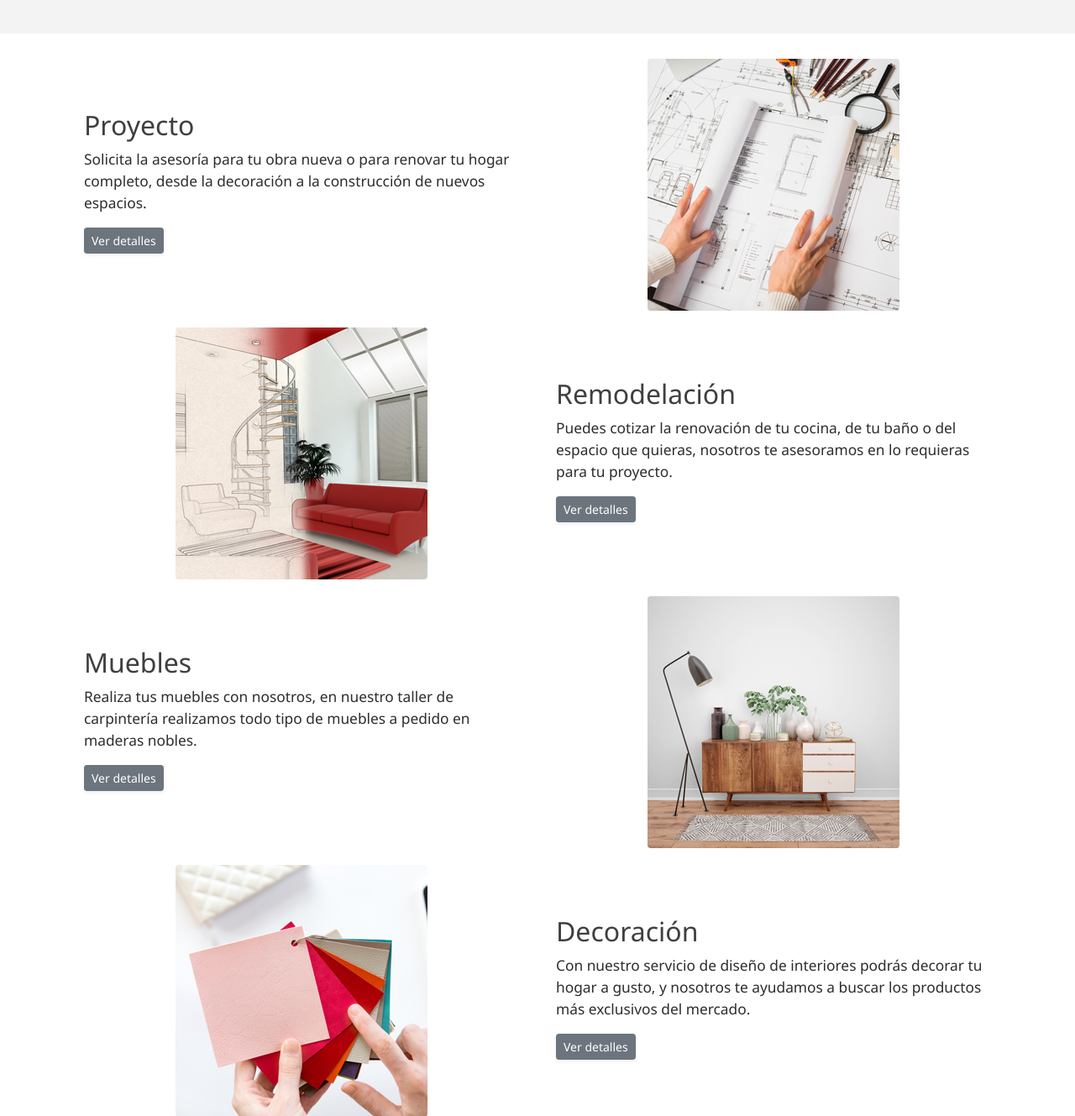
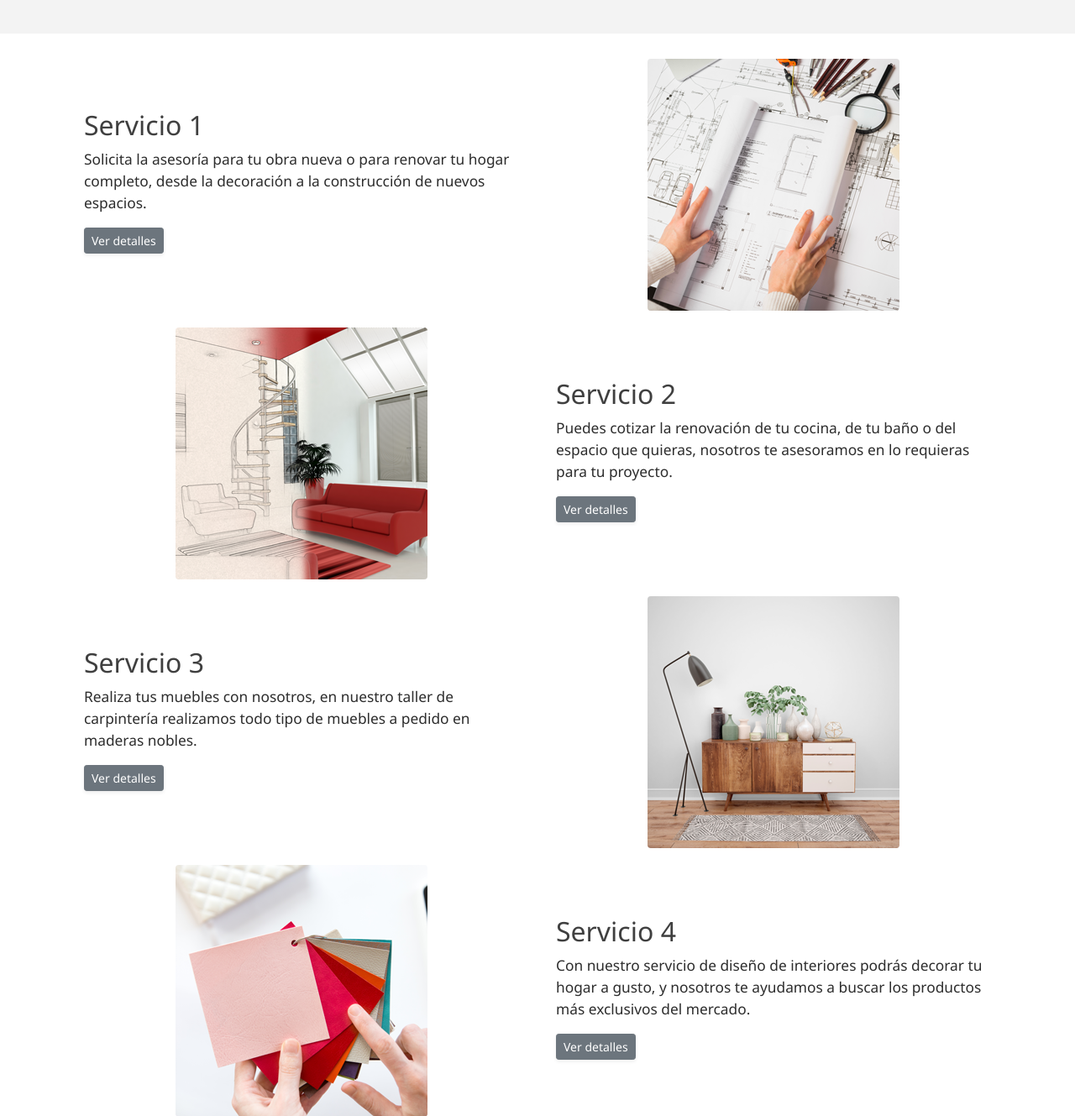
Before and after one commit to PaulaValenzuelaRavanal/Proyecto_DesarrolloWeb, a website: page index.html in a window 1280 px wide. Shown: the part 942-2271 px from the top of the page at 84% size. Drawn offline with nearby package versions, Linux system fonts and the light colour scheme.

Commit message:
nuevos titulos

```diff
--- a/index.html
+++ b/index.html
@@ -106,7 +106,7 @@
     <div class="row marginSerHome">
         <div class="col-lg-6 col-md-6 col-xs-12">
             <div class="textoSerHome">
-                <h2>Proyecto</h2>
+                <h2>Servicio 1</h2>
                 <p>Solicita la asesoría para tu obra nueva o para renovar tu hogar completo, desde la decoración a la construcción de nuevos espacios.</p>
                 <div class="tranScaleBoton">
                 <a class="btn btn-sm btn-secondary shadow-sm" href="./views/servicios.html">Ver detalles</a>
@@ -125,7 +125,7 @@
         </div>
         <div class="col-lg-6 col-md-6 col-xs-12">
             <div class="textoSerHome">
-                <h2>Remodelación</h2>
+                <h2>Servicio 2</h2>
                 <p>Puedes cotizar la renovación de tu cocina, de tu baño o del espacio que quieras, nosotros te asesoramos en lo requieras para tu proyecto.</p>
                 <div class="tranScaleBoton">
                   <a class="btn btn-secondary btn-sm shadow-sm" href="./views/servicios.html">Ver detalles</a>
@@ -137,7 +137,7 @@
     <div class="row marginSerHome">
         <div class="col-lg-6 col-md-6 col-xs-12">
             <div class="textoSerHome">
-                <h2>Muebles</h2>
+                <h2>Servicio 3</h2>
                 <p> Realiza tus muebles con nosotros, en nuestro taller de carpintería realizamos todo tipo de muebles a pedido en maderas nobles.</p>
                 <div class="tranScaleBoton">
                 <a class="btn btn-sm btn-secondary shadow-sm" href="./views/servicios.html">Ver detalles</a>
@@ -157,7 +157,7 @@
         </div>
         <div class="col-lg-6 col-md-6 col-xs-12">
             <div class="textoSerHome">
-                <h2>Decoración</h2>
+                <h2>Servicio 4</h2>
                 <p>Con nuestro servicio de diseño de interiores podrás decorar tu hogar a gusto, y nosotros te ayudamos a buscar los productos más exclusivos del mercado.</p>
                 <div class="tranScaleBoton">
                 <a class="btn btn-sm btn-secondary shadow-sm" href="./views/servicios.html">Ver detalles</a>
```
